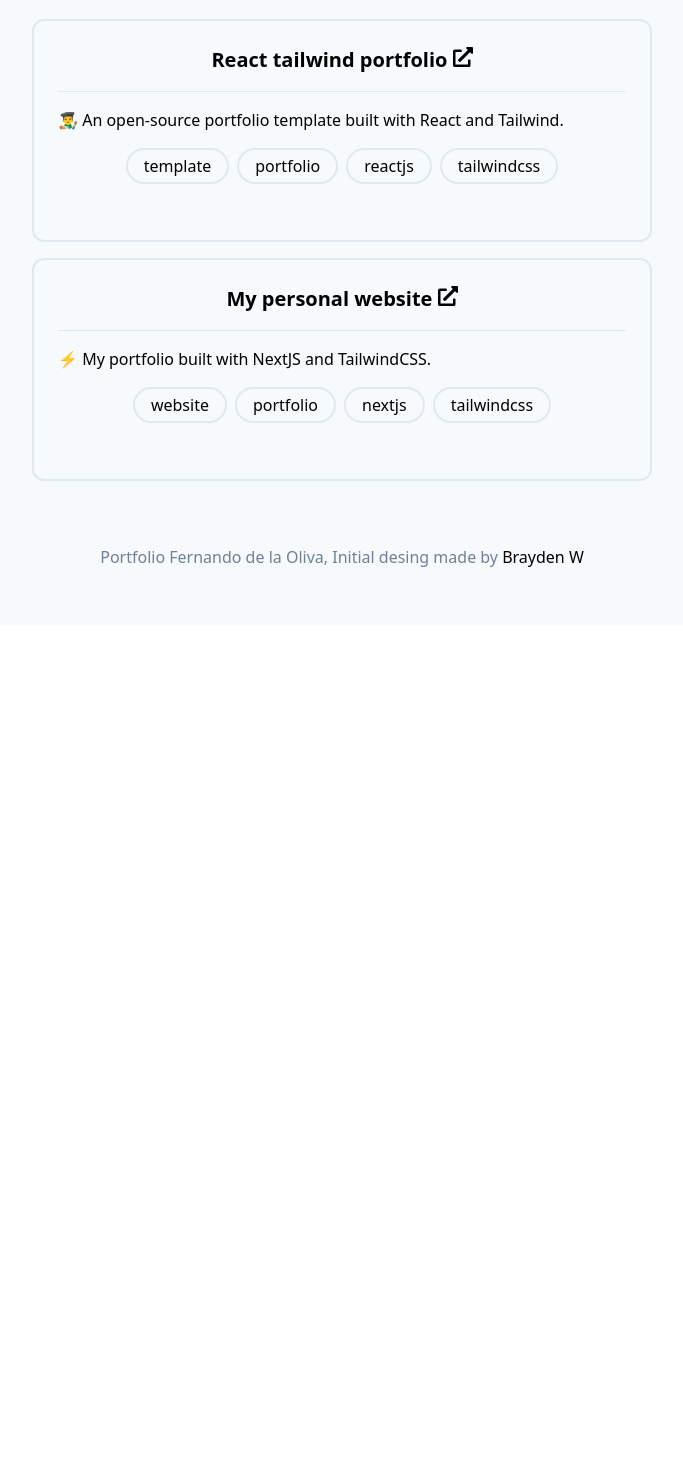
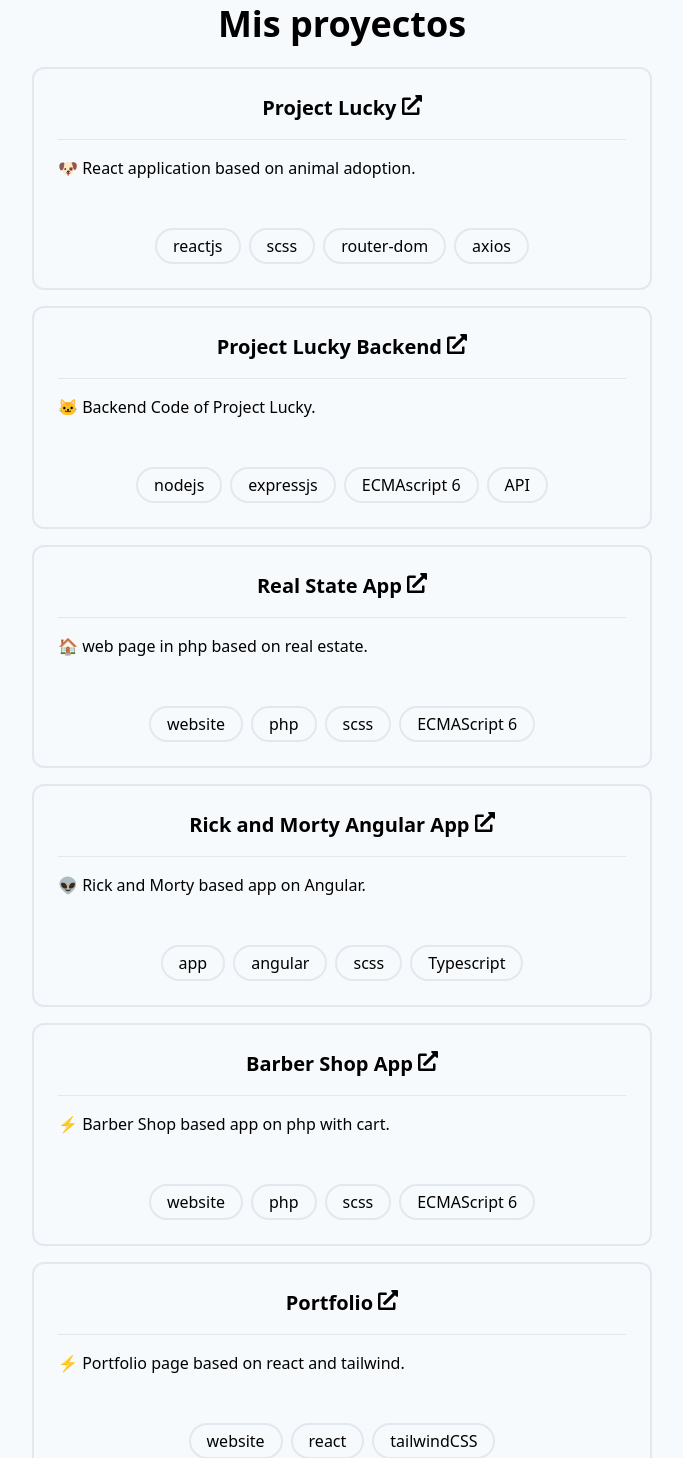
Before and after one commit to fernandoliva/portfolio, a React (Create React App) app: page / in a window 1280 px wide. Shown: the part 1497-2955 px from the top of the page, without its empty margins (298-981 px from the left). Before the commit the page ends 2122 px from the top, so only its background shows below. Built offline with nearby package versions, Linux system fonts and the light colour scheme.

Commit message:
adding some projects

```diff
--- a/src/assets/data.js
+++ b/src/assets/data.js
@@ -64,26 +64,69 @@ const data = {
   ],
   projects: [
     {
-      title: "React tailwind portfolio",
-      description: "👨‍🎨 An open-source portfolio template built with React and Tailwind.",
+      title: "Project Lucky",
+      description: "🐶 React application based on animal adoption.",
       tags: [
-        "template",
-        "portfolio",
         "reactjs",
-        "tailwindcss"
+        "scss",
+        "router-dom",
+        "axios"
       ],
-      link: "https://github.com/braydentw/react-tailwind-portfolio"
+      link: "https://github.com/fernandoliva/project-lucky"
     },
     {
-      title: "My personal website",
-      description: "⚡ My portfolio built with NextJS and TailwindCSS.",
+      title: "Project Lucky Backend",
+      description: "🐱 Backend Code of Project Lucky.",
+      tags: [
+        "nodejs",
+        "expressjs",
+        "ECMAscript 6",
+        "API"
+      ],
+      link: "https://github.com/fernandoliva/project-lucky-back"
+    },
+    {
+      title: "Real State App",
+      description: "🏠 web page in php based on real estate.",
       tags: [
         "website",
-        "portfolio",
-        "nextjs",
-        "tailwindcss"
+        "php",
+        "scss",
+        "ECMAScript 6"
       ],
-      link: "https://github.com/braydentW/braydentw"
+      link: "https://github.com/fernandoliva/appInmobiliaria"
+    },
+    {
+      title: "Rick and Morty Angular App",
+      description: "👽 Rick and Morty based app on Angular.",
+      tags: [
+        "app",
+        "angular",
+        "scss",
+        "Typescript"
+      ],
+      link: "https://github.com/fernandoliva/rickandmorty-angular"
+    },
+    {
+      title: "Barber Shop App",
+      description: "⚡ Barber Shop based app on php with cart.",
+      tags: [
+        "website",
+        "php",
+        "scss",
+        "ECMAScript 6"
+      ],
+      link: "https://github.com/fernandoliva/appSalon"
+    },
+    {
+      title: "Portfolio",
+      description: "⚡ Portfolio page based on react and tailwind.",
+      tags: [
+        "website",
+        "react",
+        "tailwindCSS"
+      ],
+      link: "https://github.com/fernandoliva/appSalon"
     }
   ]
 };
--- a/src/partials/ProjectCard.js
+++ b/src/partials/ProjectCard.js
@@ -12,7 +12,7 @@ const ProjectCard = ({ project: { title, description, tags, link } }) => {
       </a>
       <hr className="my-4" />
       <p className="">{description}</p>
-      <div className="mt-4 mb-8 flex flex-wrap justify-center items-center gap-2">
+      <div className="mt-12 mb-0 flex flex-wrap justify-center items-center gap-2">
         {tags.map((tag, i) => (
           <div className="px-4 py-1 border-2 rounded-full" key={i}>{tag}</div>
         ))}
--- a/src/partials/Projects.js
+++ b/src/partials/Projects.js
@@ -1,10 +1,17 @@
-import React from "react";
+import React, { useEffect } from "react";
 import ProjectCard from "./ProjectCard";
+import AOS from "aos";
+import "aos/dist/aos.css";
 
 const Projects = ({ projects }) => {
+    useEffect(() => {
+        AOS.init({
+          once: true,
+        });
+      });
     return (
-        <div>
-            <h1 className="mt-8 text-2xl md:text-4xl text-center font-extrabold">My projects</h1>
+        <div data-aos="fade-up" data-aos-duration="1500">
+            <h1 className="mt-20 text-2xl md:text-4xl text-center font-extrabold">Mis proyectos</h1>
             {projects.map((project, i) => (
                 <ProjectCard project={project} key={i}/>
             ))}
```
